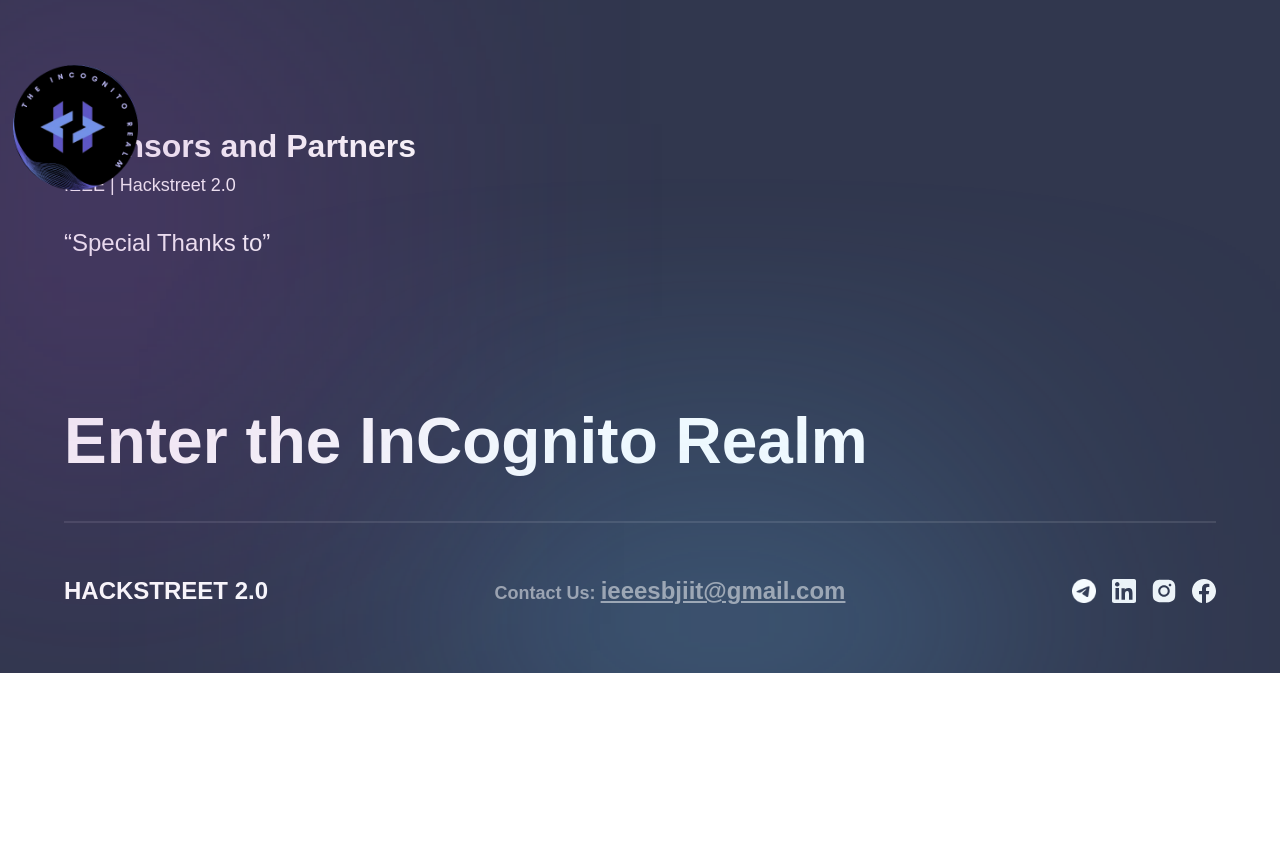
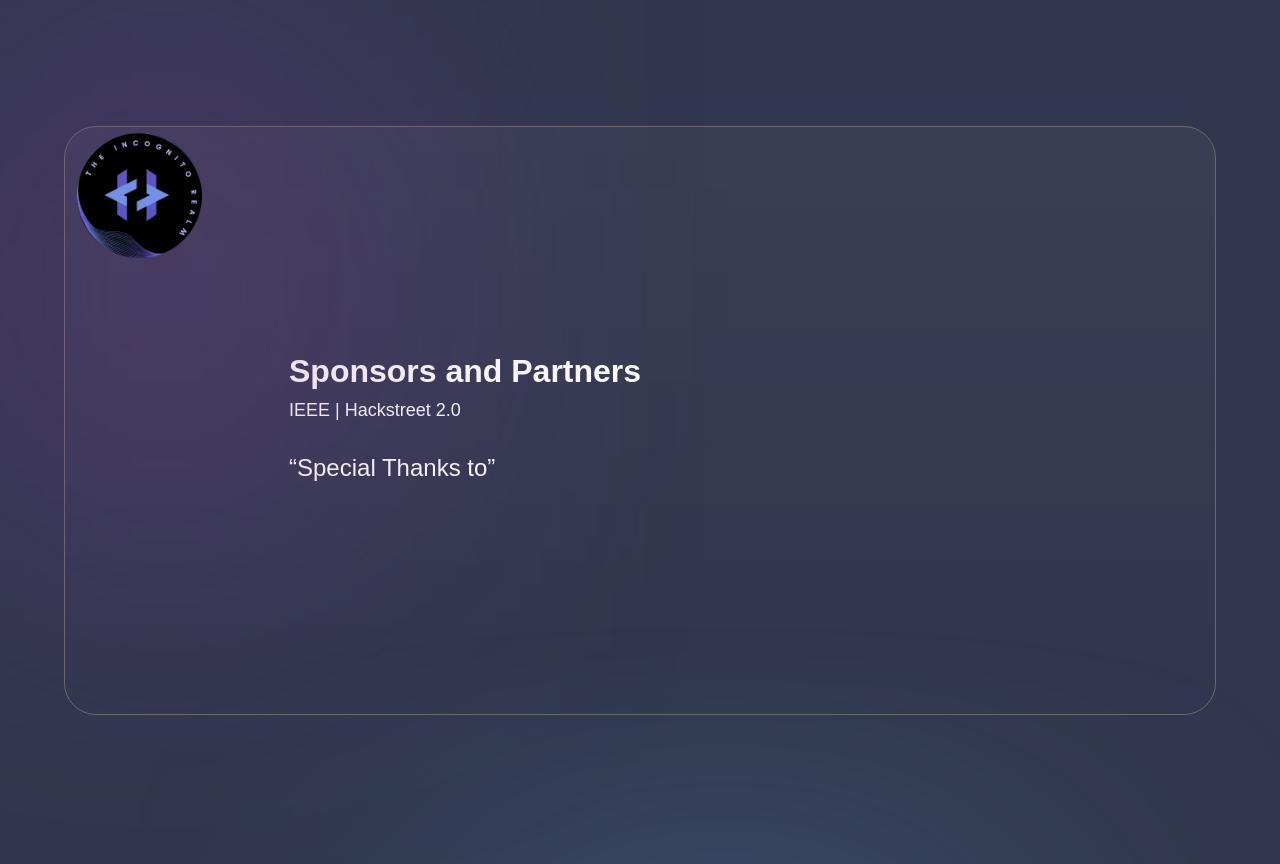
Before and after one commit to viveknair6915/Hackstreet-2.0, a Next.js app: page / in a window 1280 px wide. Shown: the part 7743-8607 px from the top of the page. Before the commit the page ends 8416 px from the top, so only its background shows below. Built offline with nearby package versions, Linux system fonts and the light colour scheme; a web font is replaced by a local one.

Commit message:
box added

```diff
--- a/sections/Feedback.jsx
+++ b/sections/Feedback.jsx
@@ -11,14 +11,17 @@ function Feedback() {
       <motion.div
         variants={fadeIn('right', 'tween', 0.2, 1)}
         className="flex-[1] lg:max-w-[1290px] flex justify-end flex-col gradient-05 sm:p-99 p-56 rounded-[32px] border-[1px] border-[#6a6a6a] relative"
+        // eslint-disable-next-line react/jsx-no-duplicate-props
         variants={staggerContainer}
         initial="hidden"
         whileInView="show"
         viewport={{ once: false, amount: 0.25 }}
+        // eslint-disable-next-line react/jsx-no-duplicate-props
         className={`${styles.innerWidth} mx-auto flex lg:flex-row flex-col gap-6`}
-      >
-        </motion.div>
+      />
       <motion.div
+        variants={fadeIn('right', 'tween', 0.2, 1)}
+        className="flex-[0.5] lg:max-w-1500 flex justify-end flex-col gradient-05 sm:p-99 p-56 rounded-[32px] border-[1px] border-[#6a6a6a] relative"
       >
         <div className="feedback-gradient" />
         <div>
```
Lines whose indentation alone changed are shown as unchanged.
